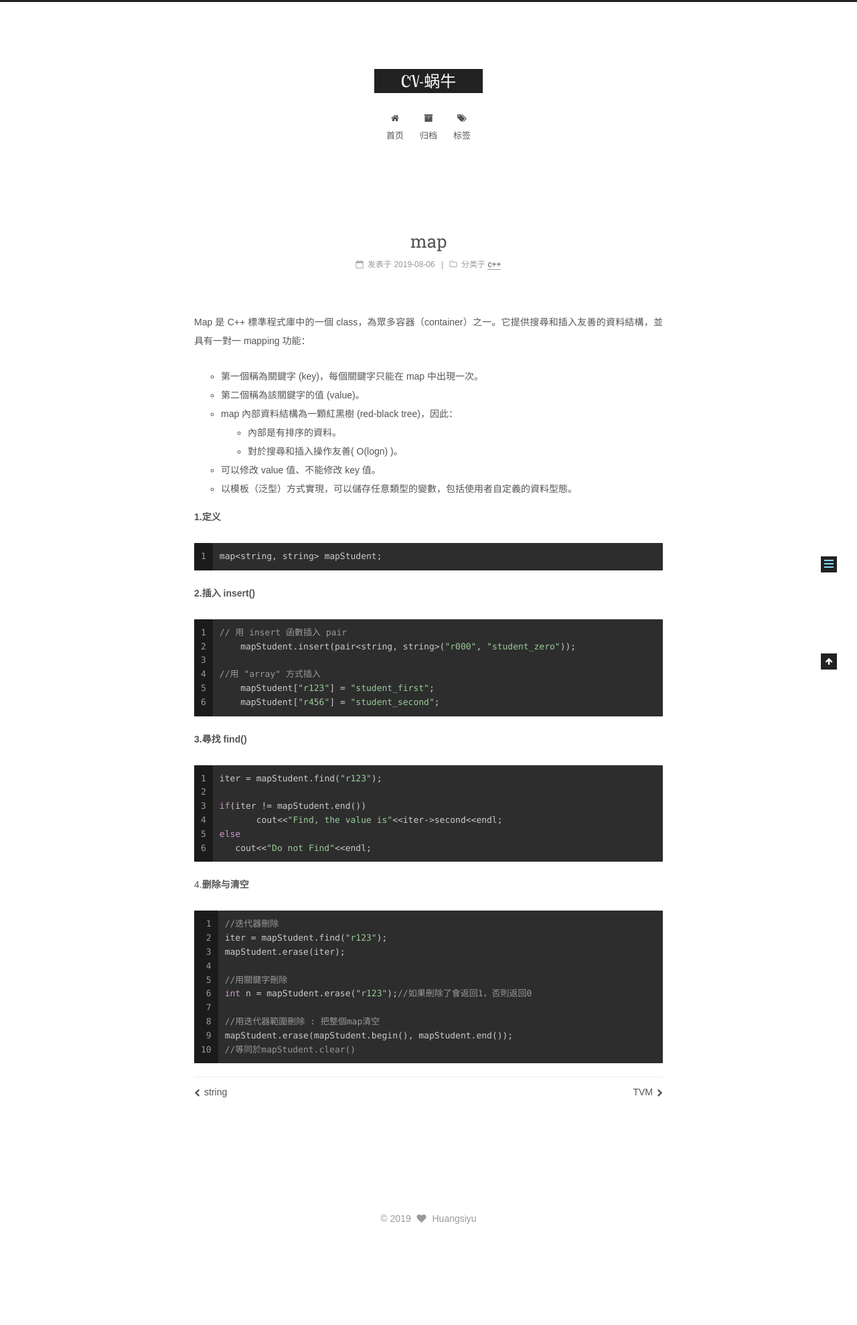
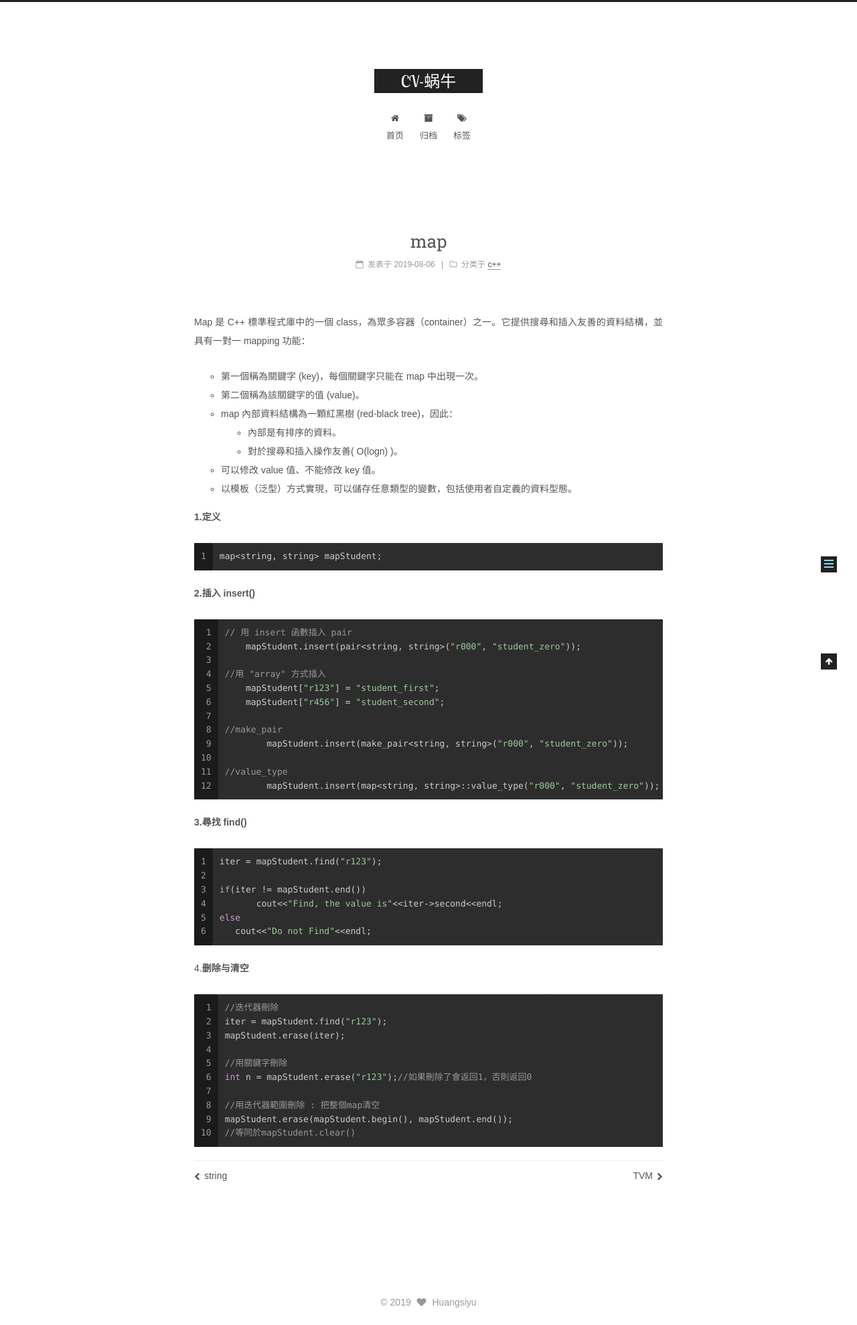
Before and after one commit to huangsiyuzhoujie/huangsiyuzhoujie, a Jekyll site: the page built from _posts/2019-8-6-map用法.md, in a window 1280 px wide. Shown: the whole page at 67% size. Built offline with Jekyll 4.4.1, drawn with Linux system fonts in a browser that asks for light colours; some web fonts are replaced; comment, search, counter and statistics services are not loaded; before the commit the page ends 1854 px from its top, so only the background shows below that.

Commit message:
Update 2019-8-6-map用法.md

````diff
--- a/_posts/2019-8-6-map用法.md
+++ b/_posts/2019-8-6-map用法.md
@@ -32,6 +32,12 @@ map<string, string> mapStudent;
 //用 "array" 方式插入
     mapStudent["r123"] = "student_first";
     mapStudent["r456"] = "student_second";
+
+//make_pair
+	mapStudent.insert(make_pair<string, string>("r000", "student_zero"));
+
+//value_type
+	mapStudent.insert(map<string, string>::value_type("r000", "student_zero"));
 ```
 
 **3.尋找 find()**
````
